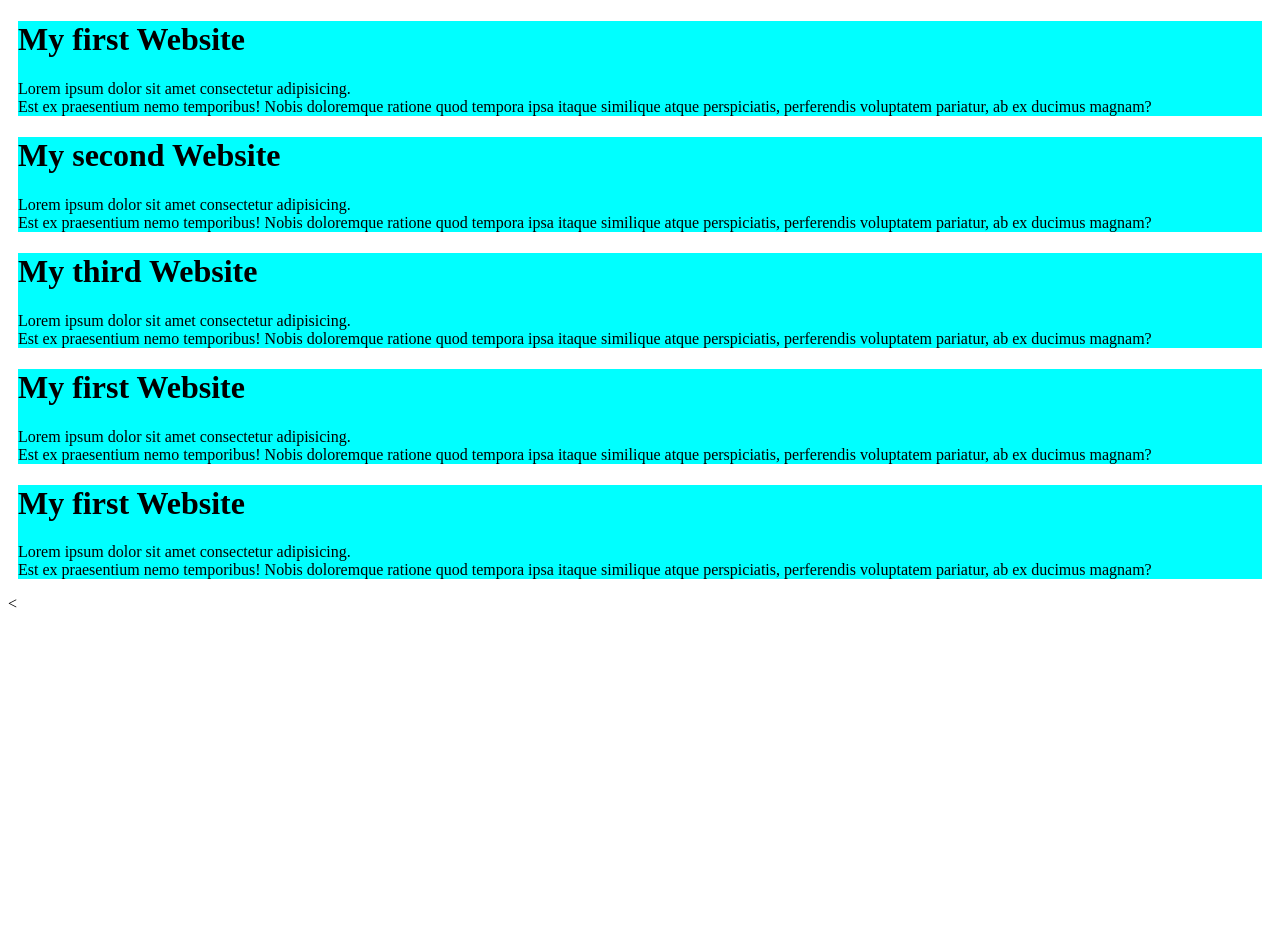
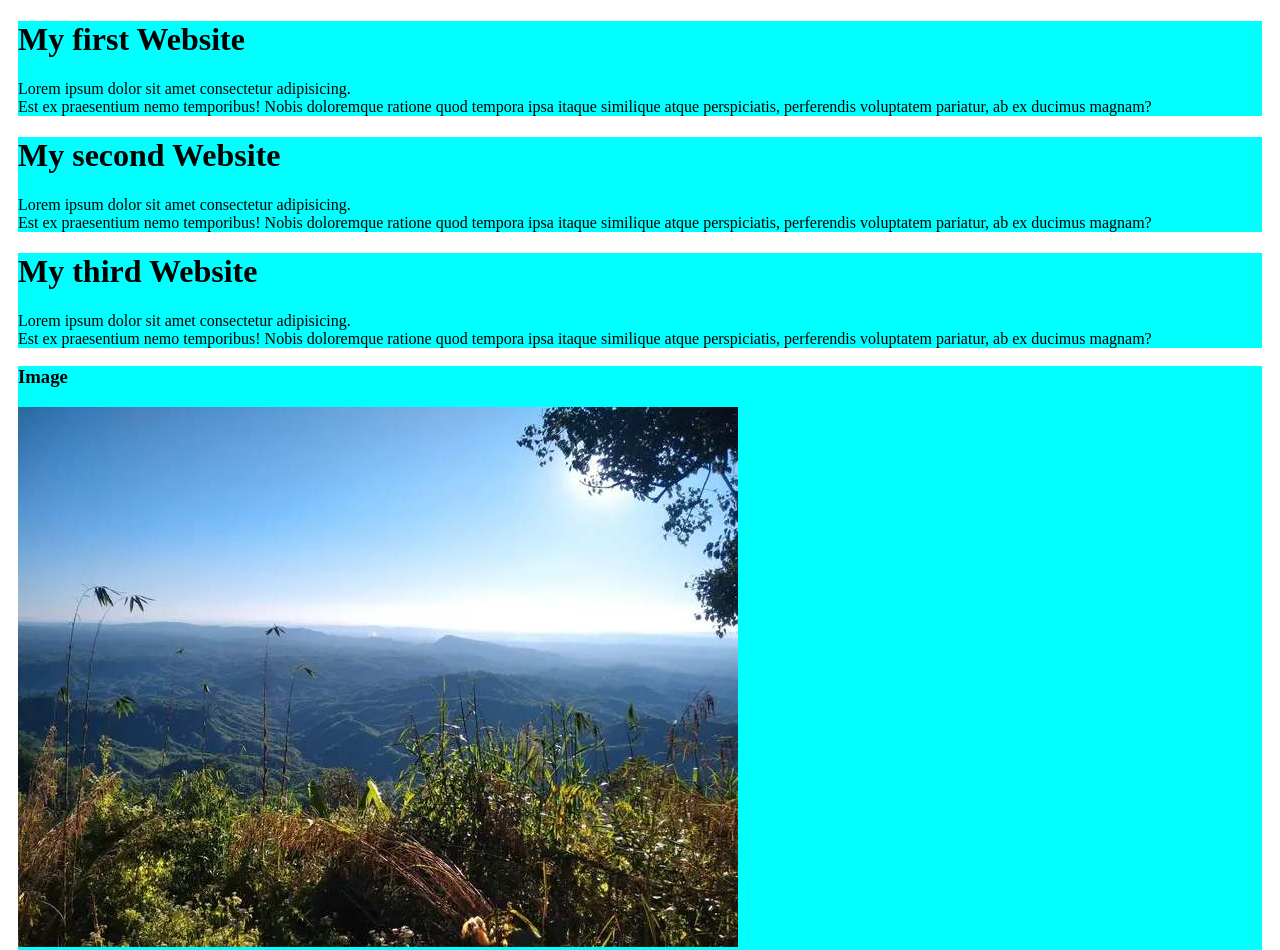
Before and after one commit to riyadul002/my-simple-website, a plain HTML site: page index.html in a window 1280 px wide. Shown: the top 950 px of the page. Before the commit the page ends 800 px from the top, so only its background shows below. Drawn offline with Linux system fonts and the light colour scheme.

Commit message:
add the image

```diff
--- a/index.html
+++ b/index.html
@@ -29,19 +29,8 @@ Lorem ipsum dolor sit amet consectetur adipisicing. <br>
         </p>
     </div>
     <div>
-        <h1>My first Website</h1>
-        <p>
-Lorem ipsum dolor sit amet consectetur adipisicing. <br>
- Est ex praesentium nemo temporibus! Nobis doloremque ratione quod tempora ipsa itaque similique atque perspiciatis, perferendis voluptatem pariatur, ab ex ducimus magnam?
-        </p>
-    </div>
-    <div>
-        <h1>My first Website</h1>
-        <p>
-Lorem ipsum dolor sit amet consectetur adipisicing. <br>
- Est ex praesentium nemo temporibus! Nobis doloremque ratione quod tempora ipsa itaque similique atque perspiciatis, perferendis voluptatem pariatur, ab ex ducimus magnam?
-        </p>
-    </div>
-    <
+        <h3>Image</h3>
+        <img src="Image.jpg/508828806_1062712208659224_487445176204750060_n.jpg" alt="Image">
+      </div>
 </body>
 </html>
```
Also changed, not shown: Image.jpg/508828806_1062712208659224_487445176204750060_n.jpg (added).
